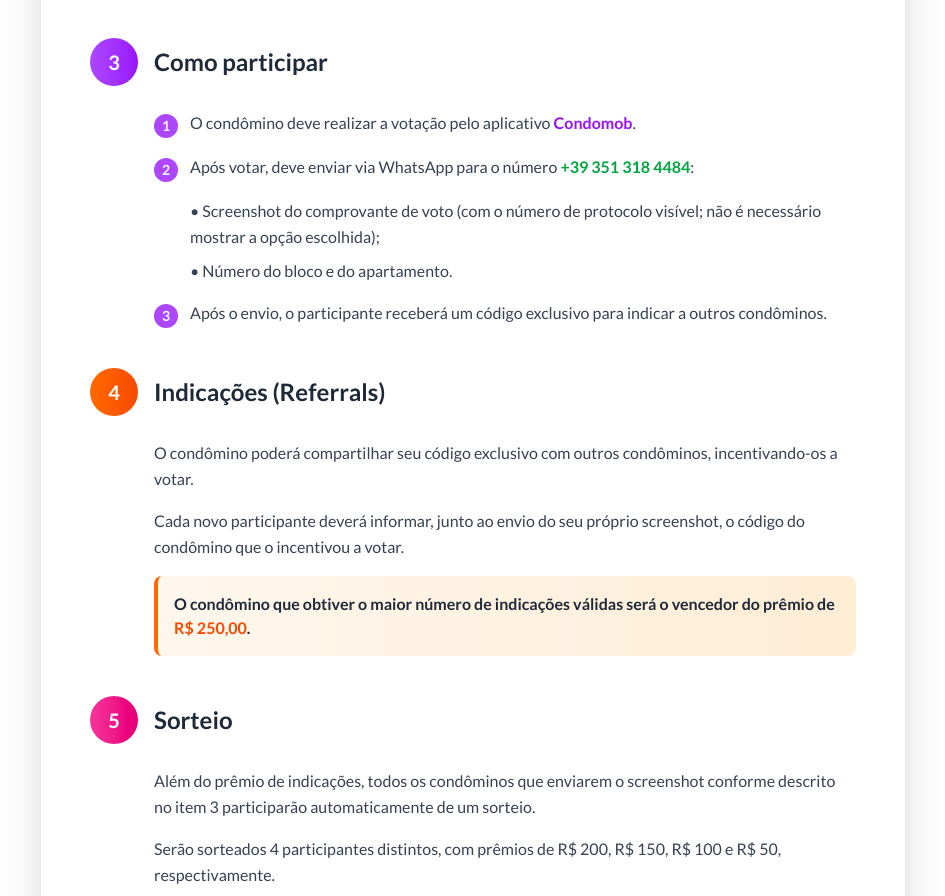
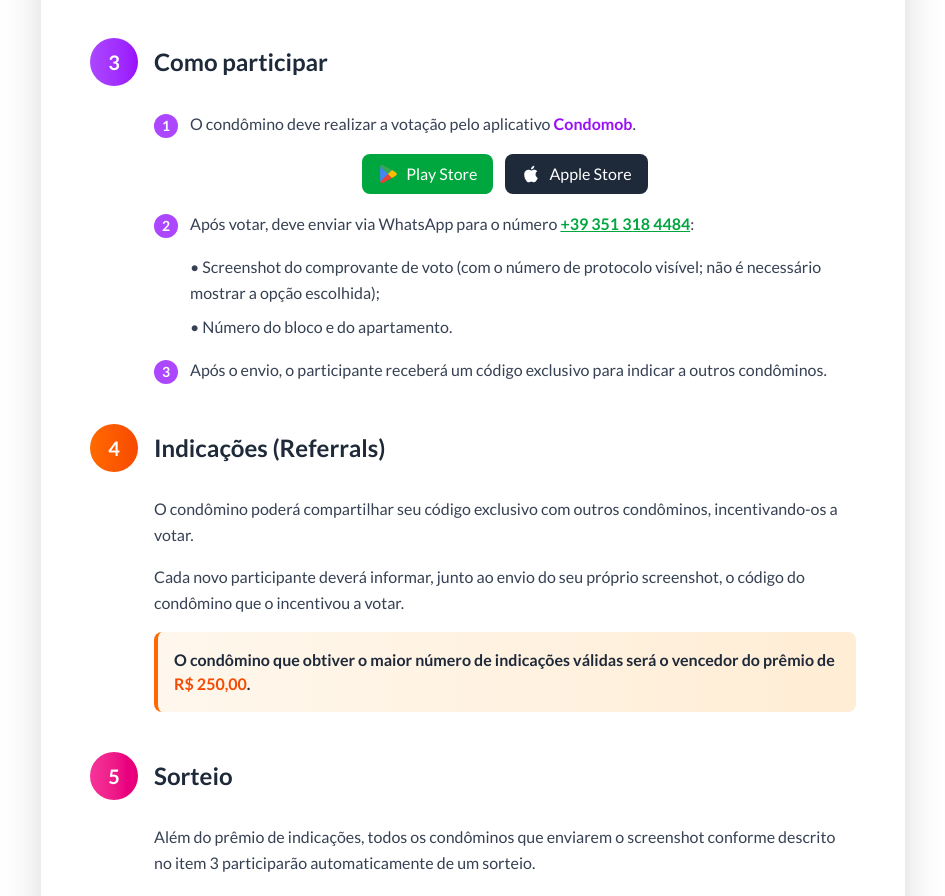
Before and after one commit to robdll/condominio-dona-mirai, a Next.js app: page / in a window 1280 px wide. Shown: the part 944-1840 px from the top of the page, without its empty margins (167-1112 px from the left). Built offline with nearby package versions, Linux system fonts and the light colour scheme.

Commit message:
adds links

```diff
--- a/src/app/page.js
+++ b/src/app/page.js
@@ -1,3 +1,5 @@
+import Link from 'next/link';
+
 export default function Home() {
   return (
     <div className="min-h-screen bg-gradient-radial from-blue-50 via-indigo-50 to-purple-50 dark:from-gray-900 dark:via-blue-900 dark:to-purple-900">
@@ -87,7 +89,7 @@ export default function Home() {
             </div>
             <div className="pl-16">
               <div className="space-y-4">
-                <div className="flex items-start">
+                <div className="flex items-center">
                   <div className="w-6 h-6 bg-purple-500 rounded-full flex items-center justify-center text-white text-sm font-bold mr-3 mt-1 flex-shrink-0">
                     1
                   </div>
@@ -95,12 +97,34 @@ export default function Home() {
                     O condômino deve realizar a votação pelo aplicativo <span className="font-semibold text-purple-600 dark:text-purple-400">Condomob</span>.
                   </p>
                 </div>
-                <div className="flex items-start">
+                <div className="flex flex-col items-center justify-center sm:flex-row gap-3 mb-4">
+                  <Link
+                    href="https://play.google.com/store/apps/details?id=agile.ti.mobile.condomob&hl=en"
+                    target="_blank"
+                    rel="noopener noreferrer"
+                    className="inline-flex items-center justify-center px-4 py-2 bg-green-600 hover:bg-green-700 text-white rounded-lg transition-colors font-medium"
+                  >
+                    <svg className="w-5 h-5 mr-2" aria-hidden="true" viewBox="0 0 40 40" xmlns="http://www.w3.org/2000/svg"><path fill="none" d="M0,0h40v40H0V0z"></path><g><path d="M19.7,19.2L4.3,35.3c0,0,0,0,0,0c0.5,1.7,2.1,3,4,3c0.8,0,1.5-0.2,2.1-0.6l0,0l17.4-9.9L19.7,19.2z" fill="#EA4335"></path><path d="M35.3,16.4L35.3,16.4l-7.5-4.3l-8.4,7.4l8.5,8.3l7.5-4.2c1.3-0.7,2.2-2.1,2.2-3.6C37.5,18.5,36.6,17.1,35.3,16.4z" fill="#FBBC04"></path><path d="M4.3,4.7C4.2,5,4.2,5.4,4.2,5.8v28.5c0,0.4,0,0.7,0.1,1.1l16-15.7L4.3,4.7z" fill="#4285F4"></path><path d="M19.8,20l8-7.9L10.5,2.3C9.9,1.9,9.1,1.7,8.3,1.7c-1.9,0-3.6,1.3-4,3c0,0,0,0,0,0L19.8,20z" fill="#34A853"></path></g></svg>
+                    <div className="text-nowrap">Play Store</div>
+                  </Link>
+                  <Link
+                    href="https://apps.apple.com/br/app/condomob-condom%C3%ADnios/id1136370866"
+                    target="_blank"
+                    rel="noopener noreferrer"
+                    className="inline-flex items-center justify-center px-4 py-2 bg-gray-800 hover:bg-gray-900 text-white rounded-lg transition-colors font-medium"
+                  >
+                    <svg className="w-5 h-5 mr-2" viewBox="0 0 24 24" fill="currentColor">
+                      <path d="M18.71,19.5C17.88,20.74 17,21.95 15.66,21.97C14.32,22 13.89,21.18 12.37,21.18C10.84,21.18 10.37,21.95 9.1,22C7.79,22.05 6.8,20.68 5.96,19.47C4.25,17 2.94,12.45 4.7,9.39C5.57,7.87 7.13,6.91 8.82,6.88C10.1,6.86 11.32,7.75 12.11,7.75C12.89,7.75 14.37,6.68 15.92,6.84C16.57,6.87 18.39,7.1 19.56,8.82C19.47,8.88 17.39,10.1 17.41,12.63C17.44,15.65 20.06,16.66 20.09,16.67C20.06,16.74 19.67,18.11 18.71,19.5M13,3.5C13.73,2.67 14.94,2.04 15.94,2C16.07,3.17 15.6,4.35 14.9,5.19C14.21,6.04 13.07,6.7 11.95,6.61C11.8,5.46 12.36,4.26 13,3.5Z"/>
+                    </svg>
+                    Apple Store
+                  </Link>
+                </div>
+                <div className="flex items-center">
                   <div className="w-6 h-6 bg-purple-500 rounded-full flex items-center justify-center text-white text-sm font-bold mr-3 mt-1 flex-shrink-0">
                     2
                   </div>
                   <p className="text-gray-700 dark:text-gray-300 leading-relaxed">
-                    Após votar, deve enviar via WhatsApp para o número <span className="font-semibold text-green-600 dark:text-green-400">+39 351 318 4484</span>:
+                    Após votar, deve enviar via WhatsApp para o número <Link href="https://wa.me/393513184484" target="_blank" rel="noopener noreferrer" className="font-semibold text-green-600 dark:text-green-400 hover:text-green-700 dark:hover:text-green-300 underline transition-colors">+39 351 318 4484</Link>:
                   </p>
                 </div>
                 <div className="ml-9 space-y-2">
@@ -111,7 +135,7 @@ export default function Home() {
                     • Número do bloco e do apartamento.
                   </p>
                 </div>
-                <div className="flex items-start">
+                <div className="flex items-center">
                   <div className="w-6 h-6 bg-purple-500 rounded-full flex items-center justify-center text-white text-sm font-bold mr-3 mt-1 flex-shrink-0">
                     3
                   </div>
```
